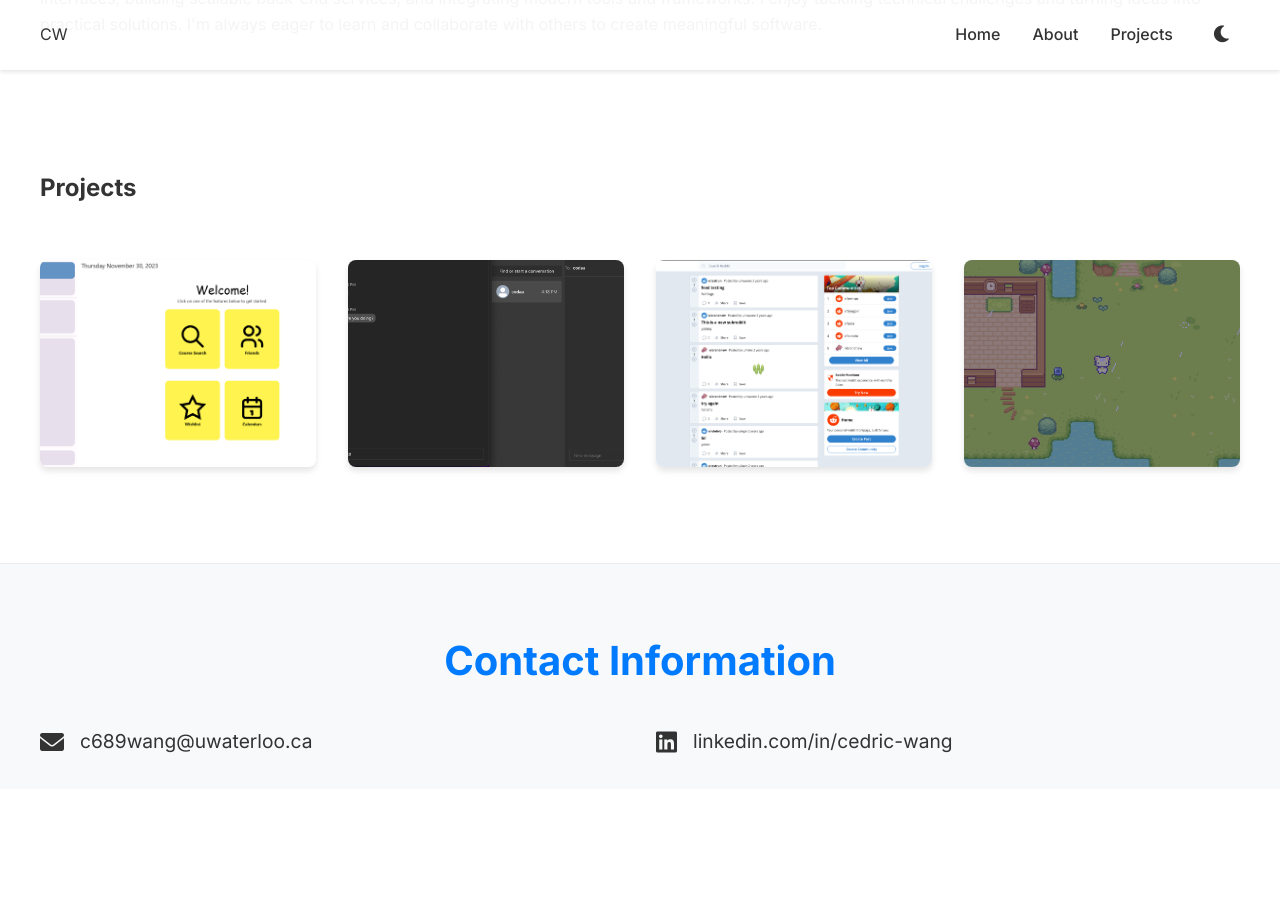
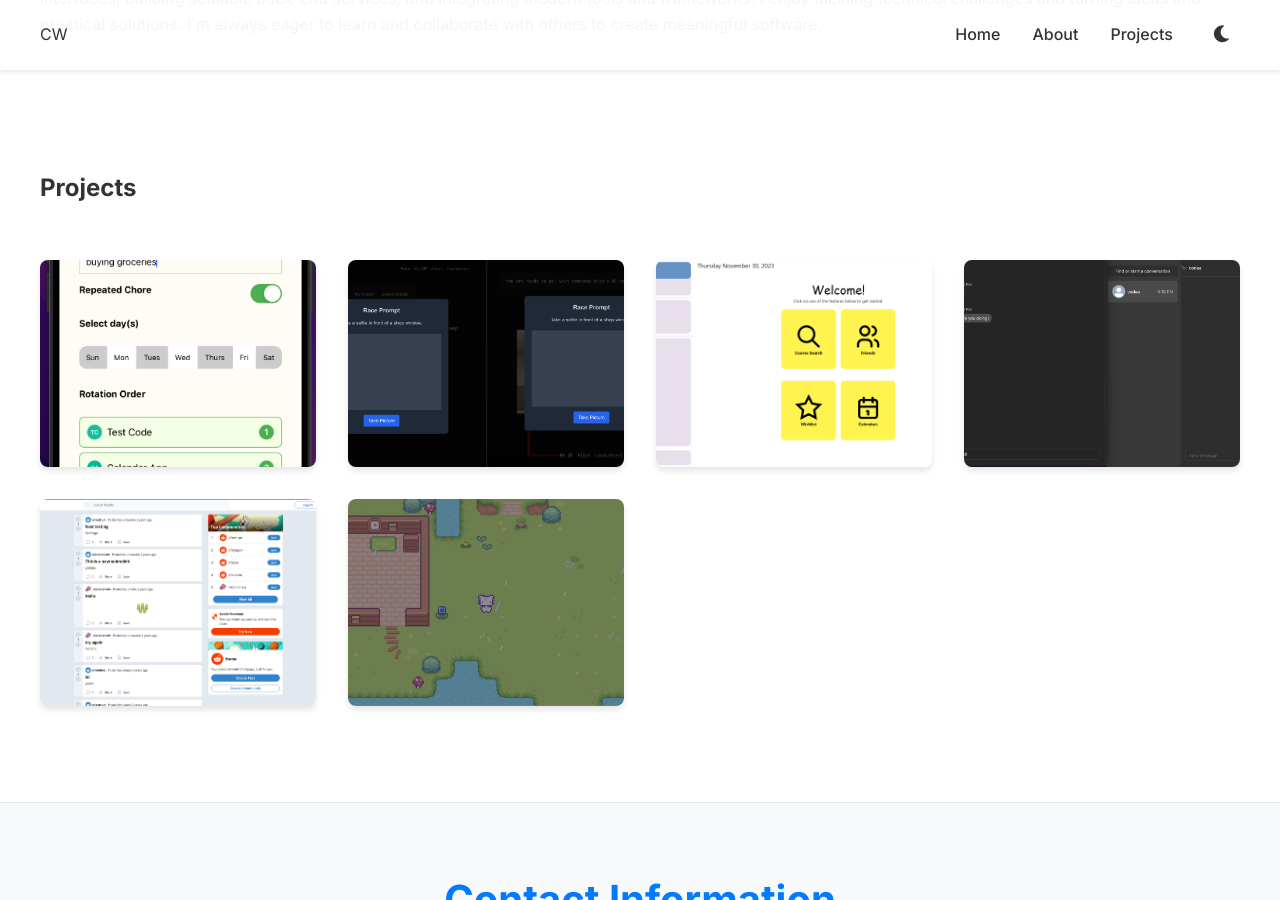
Before and after one commit to C689Wang/c689wang.github.io, a Jekyll site: the page built from index.markdown, in a window 1280 px wide and 900 px high, scrolled down 712 px. Built offline with Jekyll 4.4.1, drawn with Linux system fonts in a browser that asks for light colours; before the commit the page ends 1501 px from its top, so only the background shows below that.

Commit message:
updated projects with recent

```diff
--- a/index.markdown
+++ b/index.markdown
@@ -24,6 +24,22 @@ title: Home
 <section id="projects" class="section">
     <h2>Projects</h2>
     <div class="projects-grid">
+        <div class="project-card">
+            <a href="https://github.com/C689Wang/chore-share" target="_blank" class="project-link">
+                <img src="/assets/images/projects/ChoreShare.png" alt="Chore Share" class="project-image">
+                <div class="project-overlay">
+                    <h3>Chore Share</h3>
+                </div>
+            </a>
+        </div>
+        <div class="project-card">
+            <a href="https://github.com/C689Wang/task-race" target="_blank" class="project-link">
+                <img src="/assets/images/projects/TaskRace.png" alt="Task Race" class="project-image">
+                <div class="project-overlay">
+                    <h3>Task Race</h3>
+                </div>
+            </a>
+        </div>
         <div class="project-card">
             <a href="https://github.com/C689Wang/questFlow-calendarApp" target="_blank" class="project-link">
                 <img src="/assets/images/projects/CalendarApp.png" alt="Calendar App" class="project-image">
```
Also changed, not shown: assets/images/projects/ChoreShare.png (added), assets/images/projects/TaskRace.png (added).
